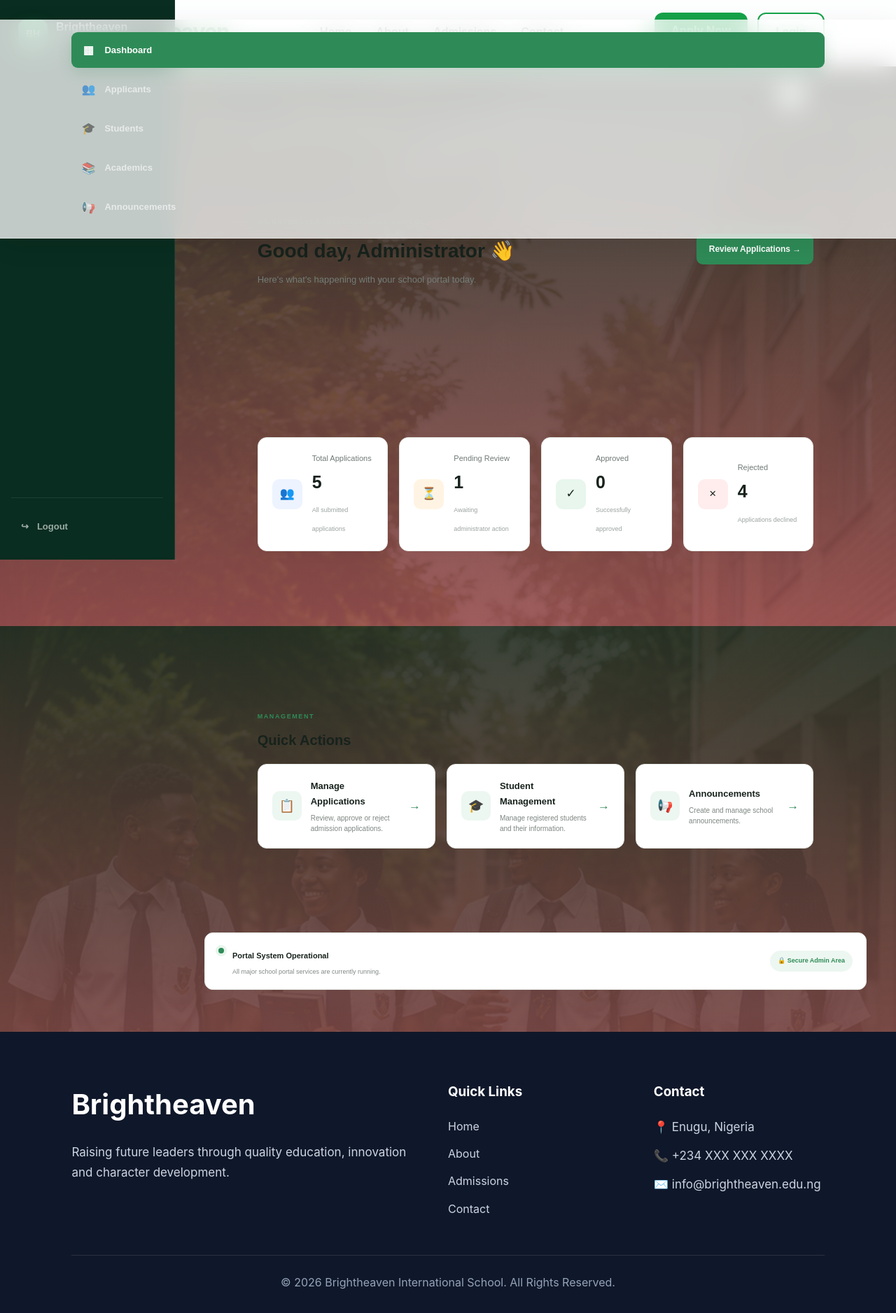
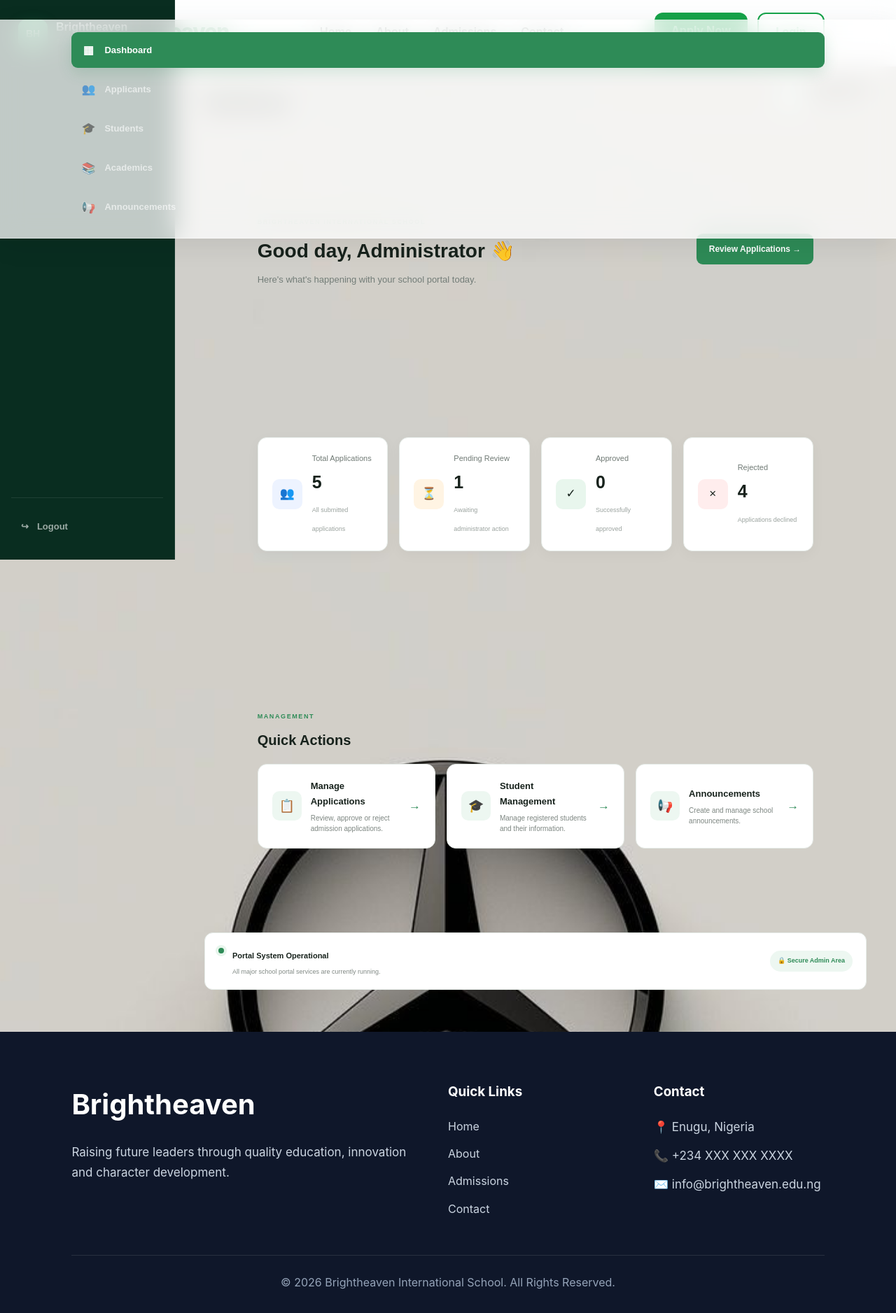
Before and after one commit to Ronniechuks11/Brightheaven-Intl-school-portal, a Flask app: page /admin/dashboard in a window 1280 px wide. Shown: the whole page at 70% size. Run offline with Flask 3, Linux system fonts and the light colour scheme; the visitor is signed in with stand-in values (Sample User, id 1); data comes from the database, SQL or seed files in the repository.

Commit message:
Update Latest Changes

```diff
--- a/static/css/style.css
+++ b/static/css/style.css
@@ -3565,6 +3565,5 @@ footer{
 
 .admin-dashboard {
     background:
-        linear-gradient(rgba(40, 50, 38, 0.92), rgba(151, 79, 79, 0.92)),
-        url("../images/admission-bg.jpg") center/cover fixed;
-}
+        url("../images/adminstats.jpg") center/cover fixed;
+}
```
Also changed, not shown: static/images/admin-bg.jpg (deleted), static/images/adminstats.jpg (added).
